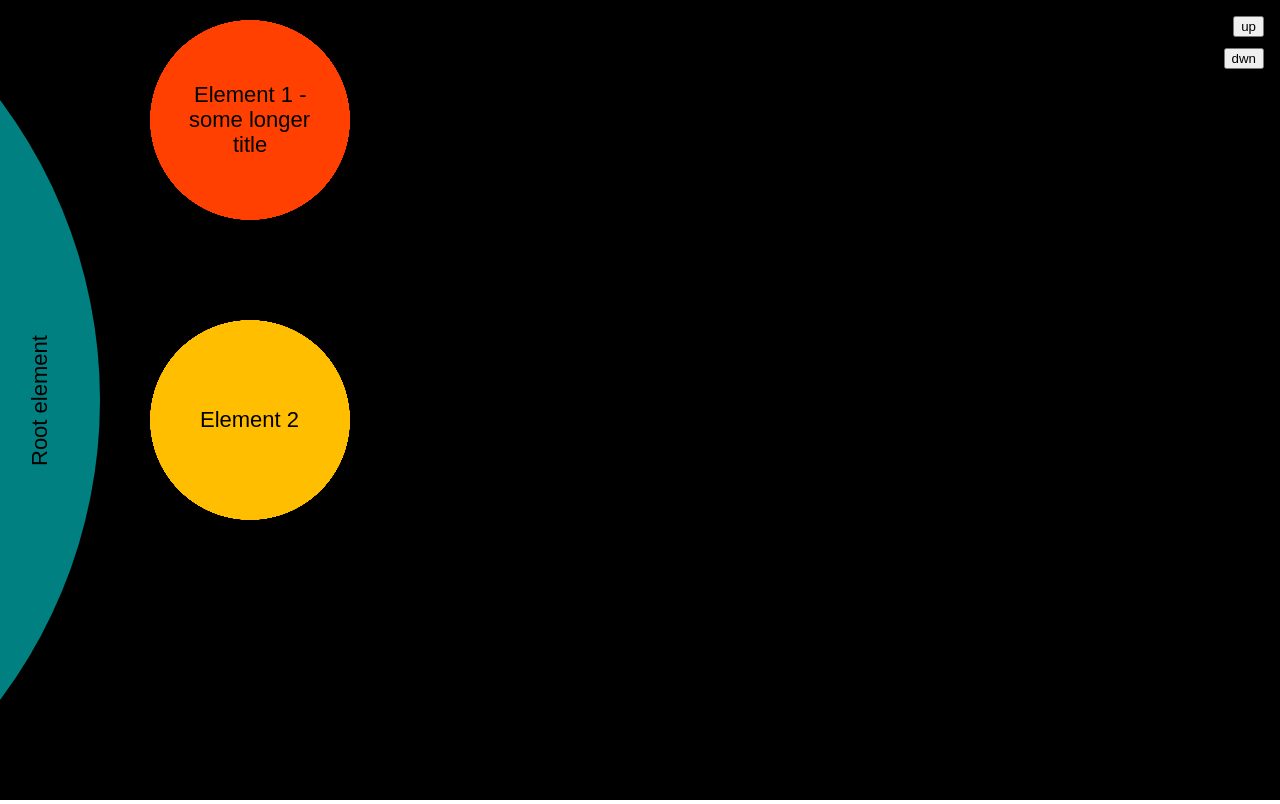
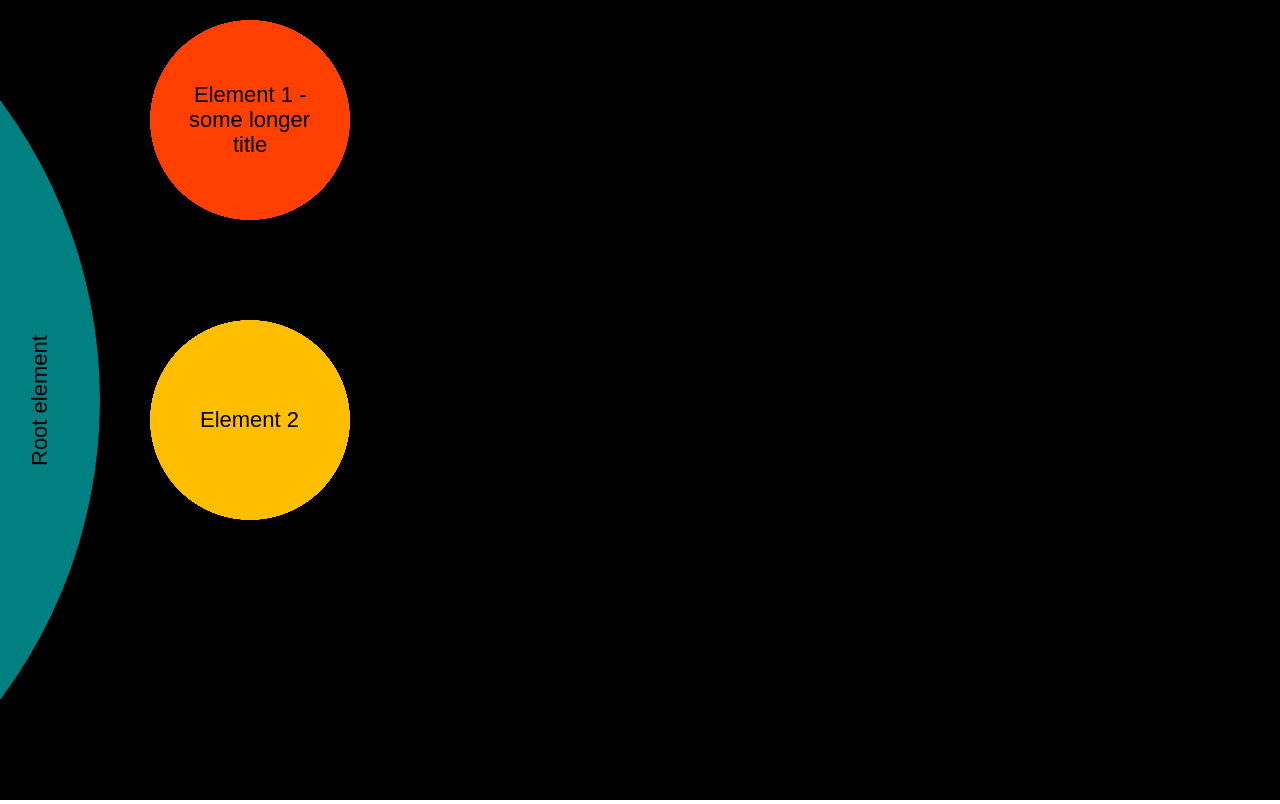
Before and after one commit to Ziomeka/PoCBubbleFractalPhaser, a plain HTML site: page index.html in a window 1280 px wide. Drawn offline with Linux system fonts and the light colour scheme.

Commit message:
Remove unused buttons

```diff
--- a/index.html
+++ b/index.html
@@ -18,15 +18,6 @@
             right: 1rem;
             z-index: 10;
         }
-
-        .up {
-            top: 1rem;
-        }
-
-        .dwn {
-            top: 3rem;
-        }
-
         canvas {
             z-index: 0;
         }
@@ -34,8 +25,6 @@
 </head>
 
 <body>
-    <button class='up'>up</button>
-    <button class='dwn'>dwn</button>
     <script src="js/phaser.min.js"></script>
     <script>
         document.addEventListener('DOMContentLoaded', function () {
```
